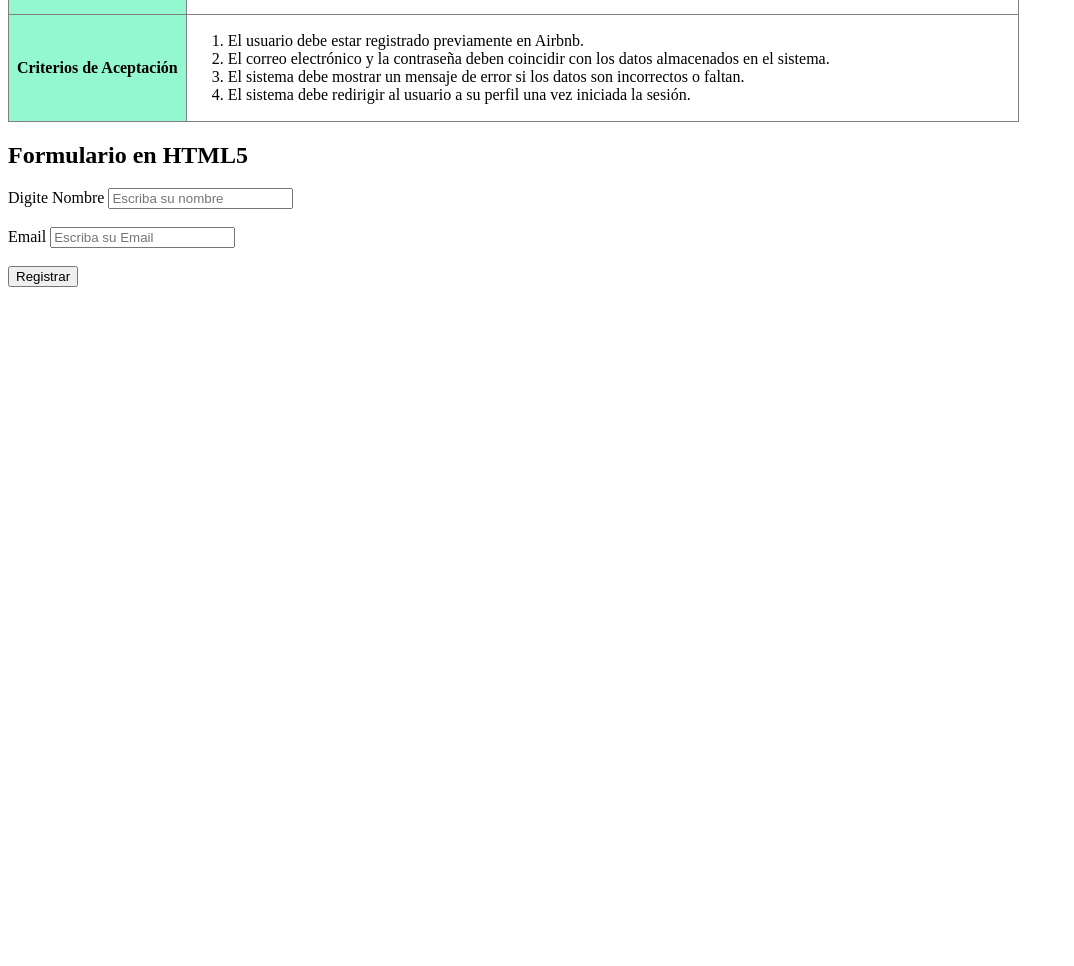
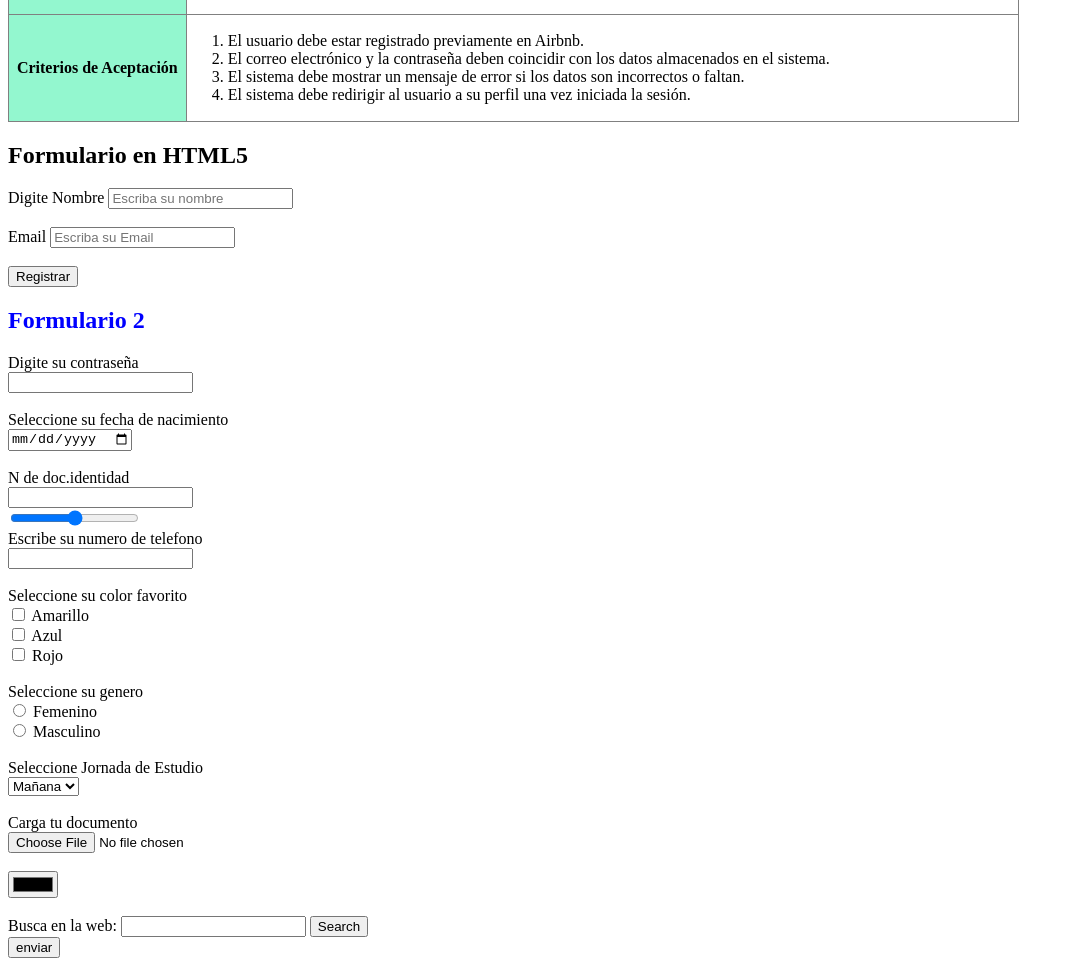
Before and after one commit to Fernandezb12/ADSO_2670687, a plain HTML site: page Index.html in a window 1280 px wide. Shown: the part 1251-2217 px from the top of the page, without its empty margins (0-1074 px from the left). Before the commit the page ends 1546 px from the top, so only its background shows below. Drawn offline with Linux system fonts and the light colour scheme.

Commit message:
se agregaron comandos de formularios en HTML5

```diff
--- a/Index.html
+++ b/Index.html
@@ -113,5 +113,43 @@
               <!-- <input type="submit" id="enviar" name="enviar" value="enviar" required=""><br></br>-->
               <button value="Registrar">Registrar</button>
             </form>
+
+              <form>
+                <h2 style="color:blue">Formulario 2</h2>
+                <label for="contrasena">Digite su contraseña</label><br>
+                <input type="password" name="contrasena"><br><br>
+                <label for="fecha">Seleccione su fecha de nacimiento</label><br>
+                  <input type="date" name="fecha"><br><br>
+                <label for="numeri">N de doc.identidad</label><br>
+                <input type="number" name="numero"><br>
+                <input type="range" name="rango" min="0" max="10"><br>
+                <label for="telefono"> Escribe su numero de telefono</label><br>
+                <input type="tel" name="telefono"><br><br>
+                <label for="color"> Seleccione su color favorito </label><br>
+                  <input type="checkbox" id="amarrill" name="amarillo" value="Amarillo">
+                  <label for="Amarillo"> Amarillo </label><br>
+                  <input type="checkbox" id="azul" name="azul" value="azul">
+                  <label for="azul"> Azul </labe><br>
+                  <input type="checkbox" id="rojo" name="rojo" value="rojo">
+                  <label for="rojo"> Rojo </label><br><br>
+                <label for="genero"> Seleccione su genero </label><br>
+                  <input type="radio" id="fem" name="genero" value="Femenino">
+                  <label for="femenino"> Femenino </label><br>
+                  <input type="radio" id="mascu" name="genero" value="Masculino">
+                  <label for="Masculino"> Masculino </label><br><br>
+                  <label for="jornada"> Seleccione Jornada de Estudio </label><br>
+                  <select id="jornada" name="jornada" size="">
+                    <option value="opcion1">Mañana</option>
+                    <option value="opcion2">Tarde</option>
+                    <option value="opcion3">Noche</option>
+                  </select><br><br>
+                <label for="archivo"> Carga tu documento</label><br>
+                  <input type="file" name="archivo"><br><br>
+                <input type="color"/><br><br>
+                <label for="site-search">Busca en la web:</label>
+                  <input type="search" id="site-search" name="q">
+                  <button>Search</button><br>
+                <input type="submit" id="enviar" name="enviar" value="enviar" required=""><br>
+              </form>
   </body>
 </html>
```
